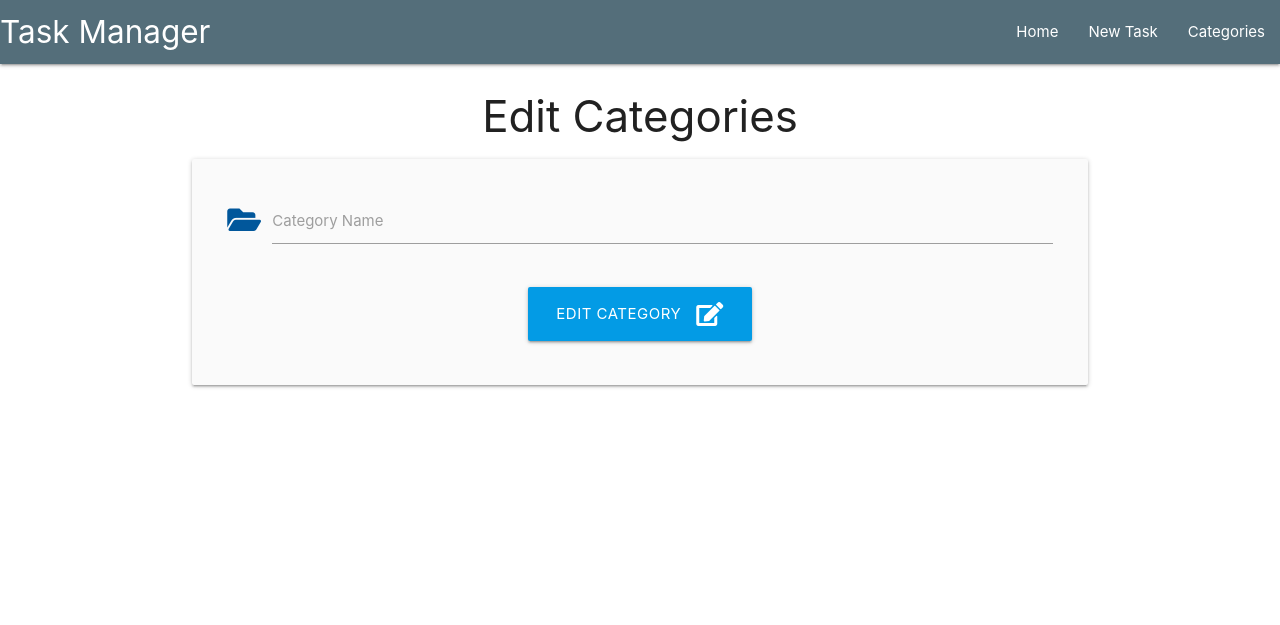
After one commit to ARcKP98/task-man, a Flask app: template taskmanager/templates/edit_category.html in a window 1280 px wide. The commit adds this page. Shown: the top 625 px of the page. Run offline with Flask 3, Linux system fonts and the light colour scheme; the template is opened without the code that fills it, so the values that code supplies are empty.

```diff
--- a/taskmanager/models.py
+++ b/taskmanager/models.py
@@ -5,7 +5,8 @@ class Category(db.Model):
     # schema for the Category model
     id = db.Column(db.Integer, primary_key=True)
     category_name = db.Column(db.String(25), unique=True, nullable=False)
-    tasks = db.relationship("Task", backref="category", cascade="all, delete", lazy=True)
+    tasks = db.relationship(
+        "Task", backref="category", cascade="all, delete", lazy=True)
 
     def __repr__(self):
         # __repr__ to represent itself in the form of a string
@@ -19,7 +20,8 @@ class Task(db.Model):
     task_description = db.Column(db.Text, nullable=False)
     is_urgent = db.Column(db.Boolean, default=False, nullable=False)
     due_date = db.Column(db.Date, nullable=False)
-    category_id = db.Column(db.Integer, db.ForeignKey("category.id", ondelete="CASCADE"), nullable=False)
+    category_id = db.Column(db.Integer, db.ForeignKey(
+        "category.id", ondelete="CASCADE"), nullable=False)
 
     def __repr__(self):
         # __repr__ to represent itself in the form of a string
--- a/taskmanager/routes.py
+++ b/taskmanager/routes.py
@@ -10,7 +10,8 @@ def home():
 
 @app.route("/categories")
 def categories():
-    return render_template("categories.html")
+    categories = list(Category.query.order_by(Category.category_name).all())
+    return render_template("categories.html", categories=categories)
 
 
 @app.route("/add_category", methods=["GET", "POST"])
--- /dev/null
+++ b/taskmanager/templates/edit_category.html
@@ -0,0 +1,27 @@
+{% extends "base.html" %}
+{% block content %}
+
+<h3 class="text-darken-4 center-align">Edit Categories</h3>
+
+<div class="row card-panel grey lighten-5">
+    <form class="col s12" method="POST" action="{{ url_for('edit_category') }}">
+        <!-- category name -->
+        <div class="row">
+            <div class="input-field col s12">
+                <i class="fas fa-folder-open prefix light-blue-text text-darken-4"></i>
+                <input id="category_name" name="category_name" minlength="3" maxlength="25" type="text" class="validate" required>
+                <label for="category_name">Category Name</label>
+            </div>
+        </div>
+        <!-- submit button -->
+        <div class="row">
+            <div class="col s12 center-align">
+                <button type="submit" class="btn-large light-blue darken-1">
+                    Edit Category <i class="fas fa-edit right"></i>
+                </button>
+            </div>
+        </div>
+    </form>
+</div>
+
+{% endblock %}
```
Also changed, not shown: taskmanager/templates/categories.html (+18 -2 lines).
